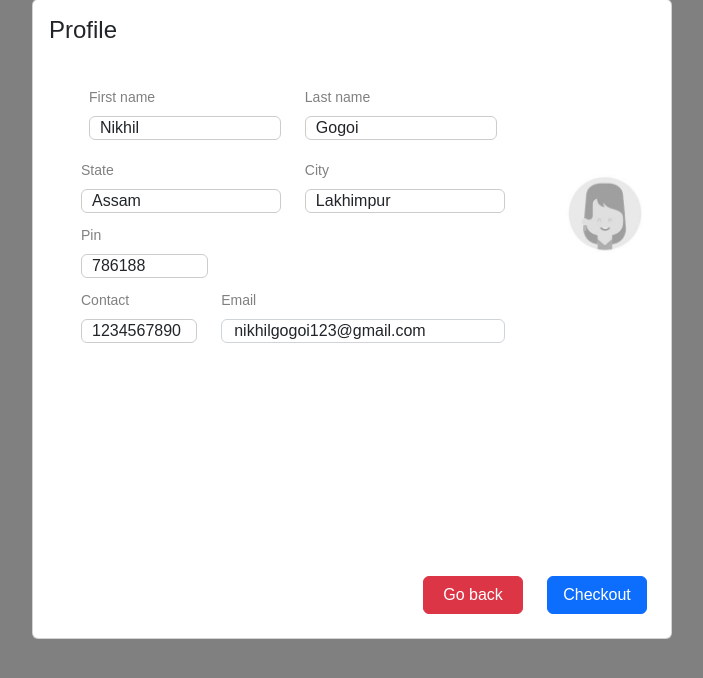
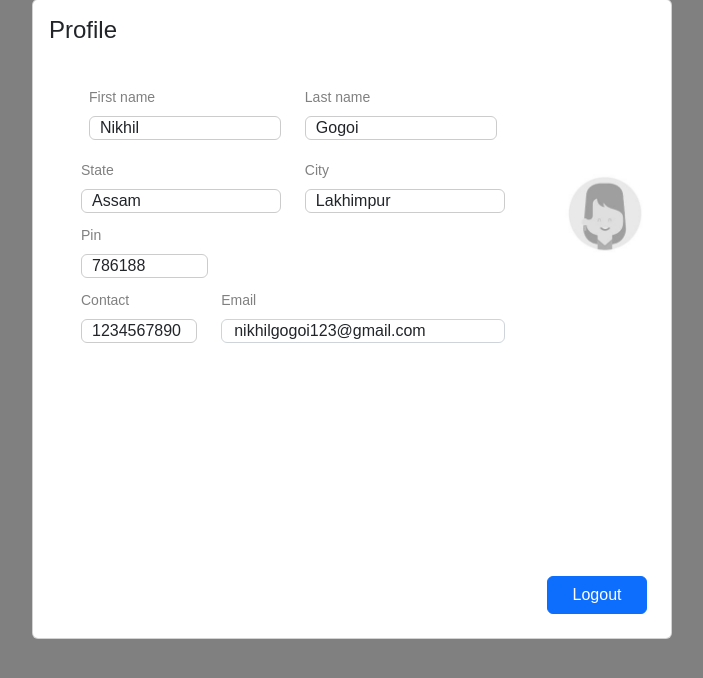
Before and after one commit to shahillpaul/indigain, a PHP site: page /index.php?page=user in a window 1280 px wide. Shown: the part 81-759 px from the top of the page, without its empty margins (288-991 px from the left). Run offline with PHP 8.4, Linux system fonts and the light colour scheme; the visitor is signed in with stand-in values (Sample User, id 1); data comes from the database, SQL or seed files in the repository.

Commit message:
Update user.php

```diff
--- a/pages/user.php
+++ b/pages/user.php
@@ -183,8 +183,7 @@ while($row = $user->fetch_assoc()){
     </div>
   </div>
   <div class="d-flex p-4 justify-content-end align-items-center gap-4 buttons">
-    <button class="btn btn-back btn-danger">Go back</button>
-    <button class="btn btn-checkout btn-primary">Checkout</button>
+    <button class="btn btn-primary btn-logout">Logout</button>
   </div>
 </div>
 
@@ -223,4 +222,10 @@ while($row = $user->fetch_assoc()){
       location.href = '?page=home'
     })
   })
+
+  $('.btn-logout').on('click', function(){
+    $.ajax({
+      url: './php/'
+    })
+  })
 </script>
```
